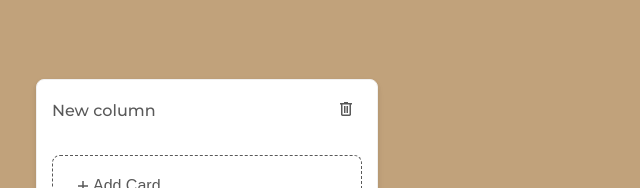
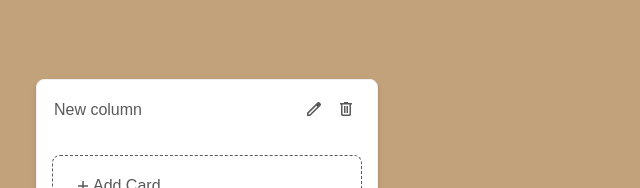
Before and after one commit to VitorComin/simple-react-kanban, a React (Create React App) app: page / in a window 1280 px wide. Both pictures are taken after a click on the button "Add Column". Shown: the top 188 px of the page, without its empty margins (319-959 px from the left). Built offline with nearby package versions, Linux system fonts and the light colour scheme.

Commit message:
feat: edit column title funcionallity

```diff
--- a/src/assets/icons/Icons.tsx
+++ b/src/assets/icons/Icons.tsx
@@ -33,3 +33,15 @@ export const DarkAddIcon = () => (
     <path d="M444-444H240v-72h204v-204h72v204h204v72H516v204h-72v-204Z" />
   </svg>
 );
+
+export const EditIcon = () => (
+  <svg
+    xmlns="http://www.w3.org/2000/svg"
+    height="20px"
+    viewBox="0 -960 960 960"
+    width="20px"
+    fill="#595959"
+  >
+    <path d="M216-216h51l375-375-51-51-375 375v51Zm-72 72v-153l498-498q11-11 23.84-16 12.83-5 27-5 14.16 0 27.16 5t24 16l51 51q11 11 16 24t5 26.54q0 14.45-5.02 27.54T795-642L297-144H144Zm600-549-51-51 51 51Zm-127.95 76.95L591-642l51 51-25.95-25.05Z" />
+  </svg>
+);
--- a/src/components/Columns/index.tsx
+++ b/src/components/Columns/index.tsx
@@ -6,6 +6,7 @@ import { CSS } from "@dnd-kit/utilities";
 import NewTaskButton from "components/NewTaskButton";
 import Cards from "components/Cards";
 import { useKanban } from "contexts/KanbanContext";
+import ColumnsHeaderContent from "components/ColumnsHeaderContent";
 
 const Columns: React.FC<IColumns> = ({ column }) => {
   const { cards } = useKanban();
@@ -43,19 +44,16 @@ const Columns: React.FC<IColumns> = ({ column }) => {
       const column = target.closest(".columns-container") as HTMLElement | null;
 
       if (column) {
-        // Verifica se a coluna tem overflow vertical
         const isScrollable = column.scrollHeight > column.clientHeight;
         const canScrollUp = column.scrollTop > 0;
         const canScrollDown =
           column.scrollTop + column.clientHeight < column.scrollHeight;
 
         if (isScrollable && (canScrollUp || canScrollDown)) {
-          // Permite o scroll vertical normalmente dentro da coluna
           return;
         }
       }
 
-      // Caso contrário, faz o scroll horizontal
       event.preventDefault();
       const smoothFactor = 0.3;
       const delta = event.deltaY * smoothFactor;
@@ -84,10 +82,7 @@ const Columns: React.FC<IColumns> = ({ column }) => {
   return (
     <div className={"columns-container"} ref={setNodeRef} style={style}>
       <div className={"columns-header"} {...attributes} {...listeners}>
-        <span className={"columns-title"}>{column.title}</span>
-        <div>
-          <DeleteColumnButton currentColumnId={column.id} />
-        </div>
+        <ColumnsHeaderContent column={column} />
       </div>
       <SortableContext items={cardsIds}>
         {cards
--- /dev/null
+++ b/src/components/ColumnsHeaderContent/index.tsx
@@ -0,0 +1,54 @@
+import DeleteColumnButton from "components/DeleteColumnButton";
+import EditColumnButton from "components/EditColumnButton";
+import { useKanban } from "contexts/KanbanContext";
+import { useRef, useState } from "react";
+import { IColumnsHeaderContent } from "types/Columns";
+
+const ColumnsHeaderContent: React.FC<IColumnsHeaderContent> = ({ column }) => {
+  const { setColumns } = useKanban();
+  const [columnTitleReadOnly, setColumnTitleReadOnly] = useState(false);
+  const columnTitleInputElementRef = useRef<HTMLInputElement | null>(null);
+  const [newTitle, setNewTitle] = useState(column.title);
+
+  function handleTitleChange(e: React.ChangeEvent<HTMLInputElement>) {
+    setNewTitle(e.target.value);
+  }
+
+  function handleColumnReadOnlyAndSaveEdit() {
+    setColumnTitleReadOnly(true);
+
+    setColumns((prevColumns) =>
+      prevColumns.map((col) =>
+        col.id === column.id ? { ...col, title: newTitle } : col
+      )
+    );
+  }
+
+  function setTitleEditableAndFocusIt() {
+    setColumnTitleReadOnly(false);
+
+    if (columnTitleInputElementRef.current) {
+      columnTitleInputElementRef.current.focus();
+    }
+  }
+
+  return (
+    <>
+      <input
+        className="columns-title-input"
+        readOnly={columnTitleReadOnly}
+        value={newTitle}
+        ref={columnTitleInputElementRef}
+        onChange={handleTitleChange}
+        onBlur={handleColumnReadOnlyAndSaveEdit}
+      />
+
+      <div>
+        <EditColumnButton onClick={setTitleEditableAndFocusIt} />
+        <DeleteColumnButton currentColumnId={column.id} />
+      </div>
+    </>
+  );
+};
+
+export default ColumnsHeaderContent;
--- /dev/null
+++ b/src/components/EditColumnButton/index.tsx
@@ -0,0 +1,14 @@
+import { EditIcon } from "assets/icons/Icons";
+import { ButtonHTMLAttributes } from "react";
+
+const EditColumnButton: React.FC<ButtonHTMLAttributes<HTMLButtonElement>> = (
+  props
+) => {
+  return (
+    <button className={"edit-column-button"} {...props}>
+      <EditIcon />
+    </button>
+  );
+};
+
+export default EditColumnButton;
--- a/src/styles/Columns.less
+++ b/src/styles/Columns.less
@@ -32,19 +32,23 @@
   justify-content: space-between;
 }
 
-.columns-title {
+.columns-title-input {
   font-size: 16px;
+  border: none;
   font-weight: 500;
   color: #595959;
+  outline: none;
 }
 
-.remove-column-button {
+.remove-column-button,
+.edit-column-button {
   background-color: transparent;
   border: none;
   cursor: pointer;
   transition: transform 0.3s ease;
 }
 
-.remove-column-button:hover {
+.remove-column-button:hover,
+.edit-column-button:hover {
   transform: translateY(-2px);
 }
--- a/src/types/Columns.tsx
+++ b/src/types/Columns.tsx
@@ -14,3 +14,7 @@ export interface IColumns {
 export interface IDeleteColumnButton {
   currentColumnId: string;
 }
+
+export interface IColumnsHeaderContent {
+  column: IColumn;
+}
```
Also changed, not shown: public/App.css (+1 -1 lines).
